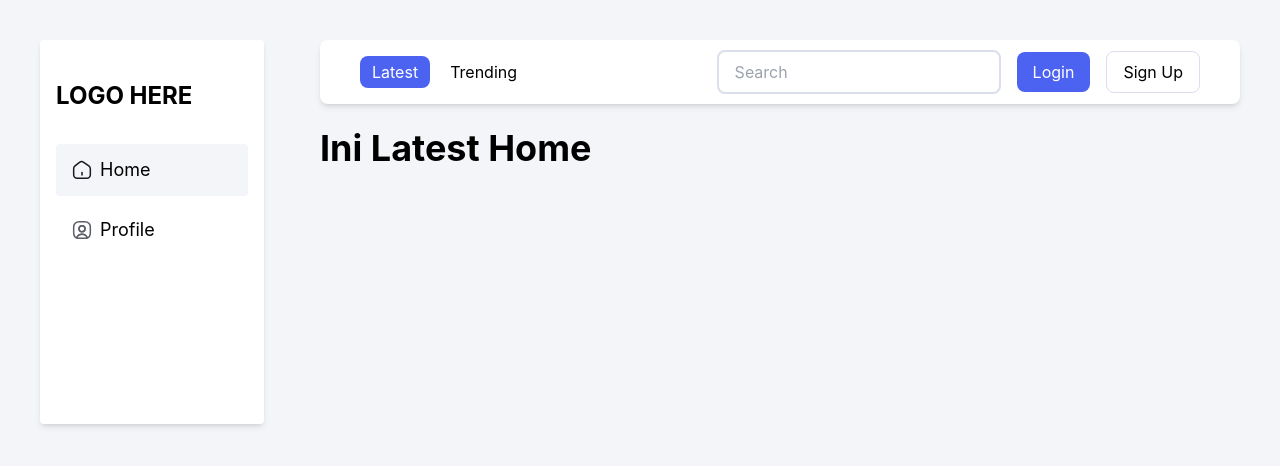
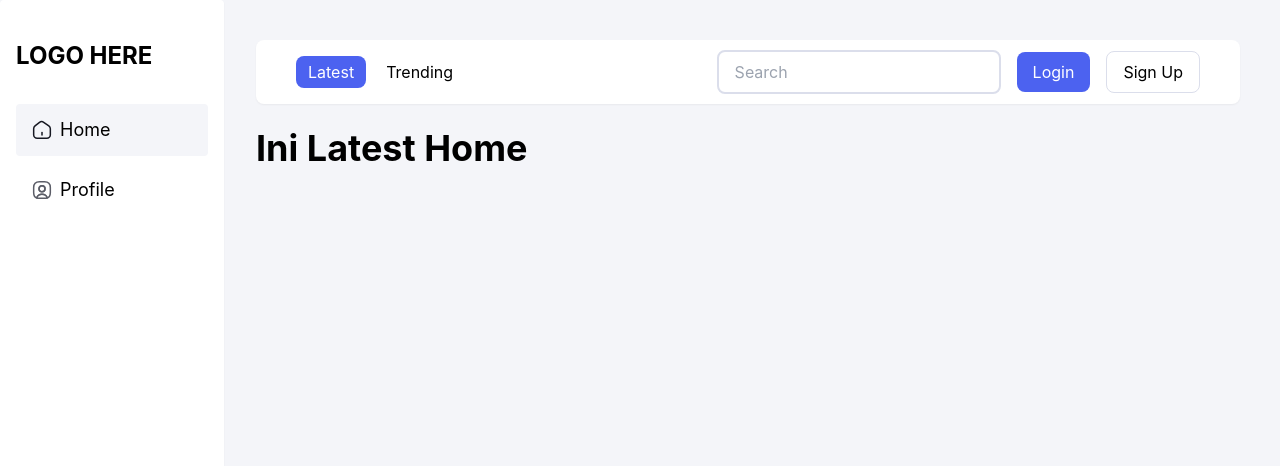
Before and after one commit to CPI-FS-SDG-11-D/LPM-frontend, a React (Vite) app: page / in a window 1280 px wide. Shown: the top 466 px of the page. Built offline with nearby package versions, Linux system fonts and the light colour scheme.

Commit message:
minor styling `fix`

```diff
--- a/src/components/navbar.tsx
+++ b/src/components/navbar.tsx
@@ -3,7 +3,7 @@ import { Image } from "@mantine/core";
 
 export function SideNav() {
   return (
-    <nav className="fixed ml-10 h-96 w-fit  rounded bg-white py-10 pl-4 pr-4 shadow-md">
+    <nav className="fixed  h-full w-fit  rounded bg-white pl-4 pr-4 pt-10 shadow-sm">
       <h1 className="pr-14 text-2xl font-bold">LOGO HERE</h1>
       <ul className="flex w-full flex-col gap-2 pt-8 text-lg font-normal">
         <li>
--- a/src/router/index.tsx
+++ b/src/router/index.tsx
@@ -7,10 +7,10 @@ export default function Home() {
   const [searchParams] = useSearchParams();
 
   return (
-    <div className=" h-[300vh] bg-[#f4f5f9] pt-10">
+    <div className=" h-[300vh] bg-[#f4f5f9]">
       <SideNav />
 
-      <main className="mr-10 h-full pl-80">
+      <main className="mr-10 h-full pl-64 pt-10">
         <TopHeader isLoggedin={false} />
         {!searchParams.has("section") ? (
           <p className="pt-6 text-4xl font-bold ">Ini Latest Home</p>
@@ -26,7 +26,7 @@ function TopHeader({ isLoggedin }: { isLoggedin: boolean }) {
   const [searchParams, setSearchParams] = useSearchParams();
 
   return (
-    <header className=" flex h-16 w-full items-center justify-between rounded-lg bg-white px-10 shadow-md">
+    <header className=" flex h-16 w-full items-center justify-between rounded-lg bg-white px-10 shadow-sm">
       <ul className="flex flex-row items-center gap-2">
         <li>
           <button
--- a/src/router/profile/index.tsx
+++ b/src/router/profile/index.tsx
@@ -2,11 +2,13 @@ import { SideNav } from "../../components/navbar";
 
 export default function Profile() {
   return (
-    <div className="h-screen bg-[#f4f5f9] pt-10">
+    <div className="h-screen bg-[#f4f5f9] ">
       <SideNav />
 
       <main>
-        <p className="text-center text-4xl font-bold ">Ini Profile kali ya</p>
+        <p className="pt-10 text-center text-4xl font-bold ">
+          Ini Profile kali ya
+        </p>
       </main>
     </div>
   );
```
